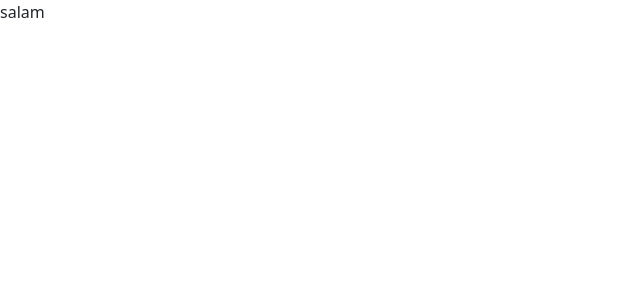
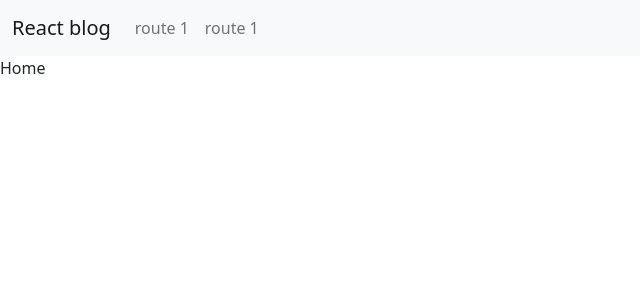
Before and after one commit to alirezakasirzare/react-static-blog, a React (Create React App) app: page / in a window 1280 px wide. Shown: the top 300 px of the page, without its empty margins (0-640 px from the left). Built offline with nearby package versions, Linux system fonts and the light colour scheme.

Commit message:
add default layout

```diff
--- a/src/App.jsx
+++ b/src/App.jsx
@@ -1,8 +1,11 @@
+import { Routes, Route } from 'react-router-dom';
+import Home from './views/Home';
+
 function App() {
   return (
-    <div>
-      <header>salam</header>
-    </div>
+    <Routes>
+      <Route path="/" element={<Home />} />
+    </Routes>
   );
 }
 
--- a/src/index.js
+++ b/src/index.js
@@ -1,7 +1,12 @@
 import React from 'react';
 import ReactDOM from 'react-dom/client';
+import { BrowserRouter as Router } from 'react-router-dom';
+import App from './App';
 import 'bootstrap/dist/css/bootstrap.min.css';
-import App from './App';
 
 const root = ReactDOM.createRoot(document.getElementById('root'));
-root.render(<App />);
+root.render(
+  <Router>
+    <App />
+  </Router>
+);
--- /dev/null
+++ b/src/layouts/Default.jsx
@@ -0,0 +1,32 @@
+import { Link } from 'react-router-dom';
+
+function Default({ children }) {
+  return (
+    <>
+      <header>
+        <nav className="navbar navbar-expand-lg bg-light">
+          <div className="container-fluid">
+            <Link className="navbar-brand" to="/">
+              React blog
+            </Link>
+            <ul className="navbar-nav me-auto mb-2 mb-lg-0">
+              <li className="nav-item">
+                <Link className="nav-link" to="/salam">
+                  route 1
+                </Link>
+              </li>
+              <li className="nav-item">
+                <Link className="nav-link" to="/salam">
+                  route 1
+                </Link>
+              </li>
+            </ul>
+          </div>
+        </nav>
+      </header>
+      <main>{children}</main>
+    </>
+  );
+}
+
+export default Default;
--- /dev/null
+++ b/src/views/Home.jsx
@@ -0,0 +1,7 @@
+import Default from '../layouts/Default';
+
+function Home() {
+  return <Default>Home</Default>;
+}
+
+export default Home;
```
